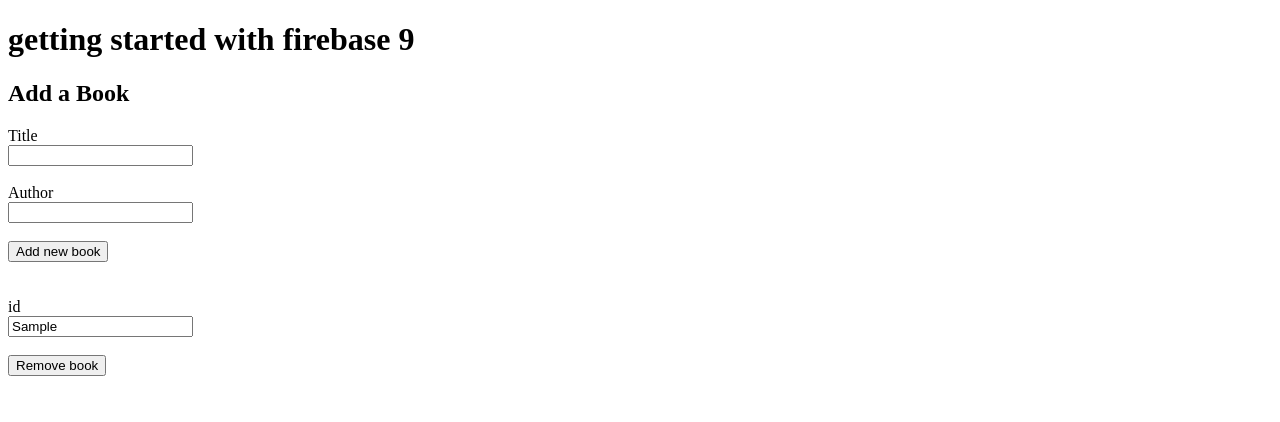
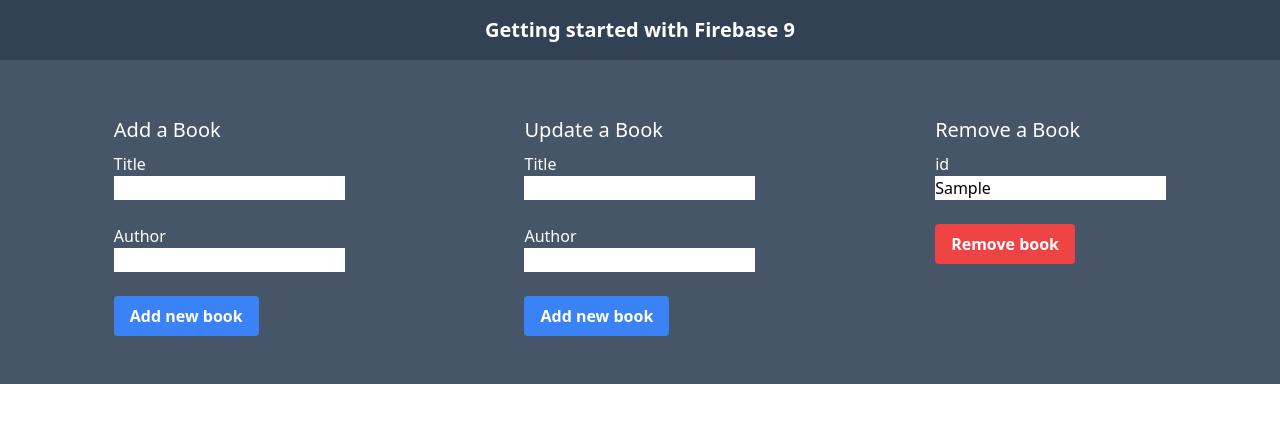
Before and after one commit to phmx17/firebase9-fun-2022, a website built with webpack: page dist/index.html in a window 1280 px wide. Both pictures are taken after typing "Sample" into the empty fields and a click on the button "Remove book". Built offline with nearby package versions, Linux system fonts and the light colour scheme; some packages are replaced by stand-ins of ours; no server answers; the database is empty.

Commit message:
add indexing to firestore, add tailwindcss to frontend, add query and get single doc to backend

```diff
--- a/package.json
+++ b/package.json
@@ -11,6 +11,7 @@
   "author": "",
   "license": "ISC",
   "devDependencies": {
+    "tailwindcss": "^3.1.8",
     "webpack": "^5.74.0",
     "webpack-cli": "^4.10.0"
   },
--- a/src/index.js
+++ b/src/index.js
@@ -1,8 +1,12 @@
 import { initializeApp } from 'firebase/app' // this is fb9
 import {
-  getFirestore, collection, getDocs, addDoc, deleteDoc, doc
+  getFirestore, collection,
+  getDocs, addDoc, deleteDoc, doc,
+  onSnapshot, query, where, orderBy,
+  serverTimestamp, getdoc, getDoc
 } from 'firebase/firestore'
-// doc gets a reference to a doc to delete
+// 'doc' gets a reference to a doc to delete
+// 'query' and 'where' are used to set up query
 
 const firebaseConfig = require('../env.js')
 
@@ -15,32 +19,49 @@
 // collection ref
 const colRef = collection(db, 'books')
 
-// get collection data
-getDocs(colRef).then(snapshot => {
-  // console.log("snapshot of the documents in db: ", snapshot.docs)
-  // loop through collection and call data method and spread into array
+// creating a query that gets processed by the snapshot when new record is added
+const rule = where("author", "==", "bruce lee")
+const order = orderBy('title', 'asc')
+const q = query(colRef, orderBy('createdAt'))
+
+// real time collection of data
+onSnapshot(docRef, (doc) => {
   let books = []
-    snapshot.docs.forEach(book => {
-      books.push({ ...book.data(), id: book.id })
-    })
+  snapshot.docs.forEach(book => {
+    books.push({ ...book.data(), id: book.id })
+  })
   console.log("books: ", books)
-}). catch(err => console.log("whoops:", err.message))
+})
 
-// handle form input
+// get a single doc
+const docRef = doc(db, 'books', 'VmPv3latWNx9aajTdIP2')
+getDoc(docRef).then((doc) => console.log("single document: ", doc.data(), doc.id))
 
+// handle form input forms
+// add book
 const addBookForm = document.querySelector('.add')
 addBookForm.addEventListener('submit', (e) => {
   e.preventDefault()
   addDoc(colRef, {
     title: addBookForm.title.value,
-    author: addBookForm.author.value
+    author: addBookForm.author.value,
+    createdAt: serverTimestamp()
   })
   .then(() => addBookForm.reset()) // that's kinda nifty
 })
 
+// delete book by id
 const deleteBookForm = document.querySelector('.delete')
 deleteBookForm.addEventListener('submit', (e) => {
   e.preventDefault()
   const docRef = doc(db, 'books', deleteBookForm.id.value)  // get reference to doc first
   deleteDoc(docRef).then(() =>deleteBookForm.reset())
 })
+
+// update book
+const updateBookForm = document.querySelector('.update')
+deleteBookForm.addEventListener('submit', (e) => {
+  e.preventDefault()
+  const docRef = doc(db, 'books', updateBookForm.id.value)  // get reference to doc first
+  deleteDoc(docRef).then(() =>updateBookForm.reset())
+})
--- /dev/null
+++ b/src/input.css
@@ -0,0 +1,3 @@
+@tailwind base;
+@tailwind components;
+@tailwind utilities;
--- /dev/null
+++ b/tailwind.config.js
@@ -0,0 +1,9 @@
+/** @type {import('tailwindcss').Config} */
+module.exports = {
+  mode: 'jit',
+  content: ['./src/**/*.{html,js}', './dist/*.{html,js}'],
+  theme: {
+    extend: {},
+  },
+  plugins: [],
+}
```
Also changed, not shown: dist/index.html, dist/output.css (added), 3 other files.
